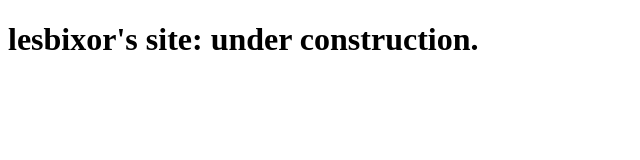
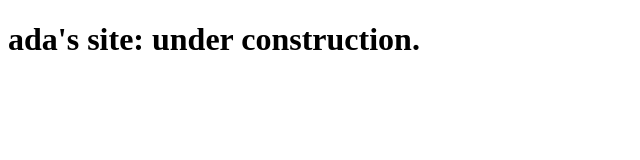
Before and after one commit to adabendel/adabendel.github.io, a plain HTML site: page index.html in a window 1280 px wide. Shown: the whole page, without its empty margins (0-640 px from the left). Drawn offline with Linux system fonts and the light colour scheme.

Commit message:
renamed to ada

```diff
--- a/index.html
+++ b/index.html
@@ -1,7 +1,7 @@
 <!DOCTYPE html>
 <head>
-    <title>lesbixor</title>
+    <title>hello world!</title>
 </head>
 <body>
-    <h1>lesbixor's site: under construction.</h1>
+    <h1>ada's site: under construction.</h1>
 </body>
```
